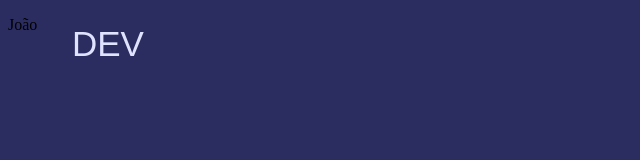
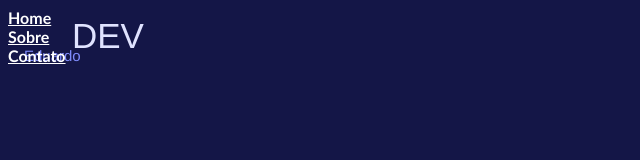
Before and after one commit to JeytheJo/SiteWeb2, a plain HTML site: page index.html in a window 1280 px wide. Shown: the whole page, without its empty margins (0-640 px from the left). Drawn offline with Linux system fonts and the light colour scheme; a web font is replaced by a local one.

Commit message:
Novas mudanças e estilizações
Novas mudanças na navabr, uso de hyperlinks para melhor navegação e upload de icones em svg para iplementar no projeto.

```diff
--- a/index.html
+++ b/index.html
@@ -15,7 +15,12 @@
         <h1>
             DEV
         </h1>
-        <p>João</p>
+        <p>Eduardo</p>
+        <ul class="elements">
+            <li><a href="home.html">Home</a></li>
+            <li><a href="about.html">Sobre</a></li>
+            <li><a href="contact.html">Contato</a></li>
+        </ul>
     </nav>
     <div class="principal">
 
--- a/stilo.css
+++ b/stilo.css
@@ -2,7 +2,7 @@
     color-scheme: dark;
 }; */
 body{
-    background-color: rgb(43, 45, 96);
+    background-color: rgb(20, 22, 71);
 }
 h1{
     align-items: center;
@@ -16,8 +16,37 @@ h1{
     font-weight: 400;
     font-style: normal;
     font-size: 35px;
-};
+}
 p{
     color: rgb(127, 139, 251);
     position: absolute;
+    align-items: first baseline;
+    margin-left: 16px;
+    top: 32px;
+    font-size: 15px;
+    font-family: 'Franklin Gothic Medium', 'Arial Narrow', Arial, sans-serif;
 }
+ul.elements{
+    position: absolute;
+    bottom: ;
+    list-style-type: none;
+    margin: 0;
+    padding: 0;
+    cursor: pointer;
+    font-weight: bold;
+    font-family: 'Gill Sans', 'Gill Sans MT', Calibri, 'Trebuchet MS', sans-serif;
+    text-align: left;
+}
+/*Cores dos links da navbar*/
+a:link{
+    color: white;
+}
+a:visited{
+    color: rgb(171, 131, 250);
+}
+a:hover{
+    color: rgb(220, 205, 249);
+}
+a:active{
+    color: blue;
+}
```
Also changed, not shown: contacts_24dp_E3E3E3_FILL0_wght400_GRAD0_opsz24.svg (added), home_24dp_E3E3E3_FILL0_wght400_GRAD0_opsz24.svg (added), menu_24dp_E3E3E3_FILL0_wght400_GRAD0_opsz24.svg (added).
